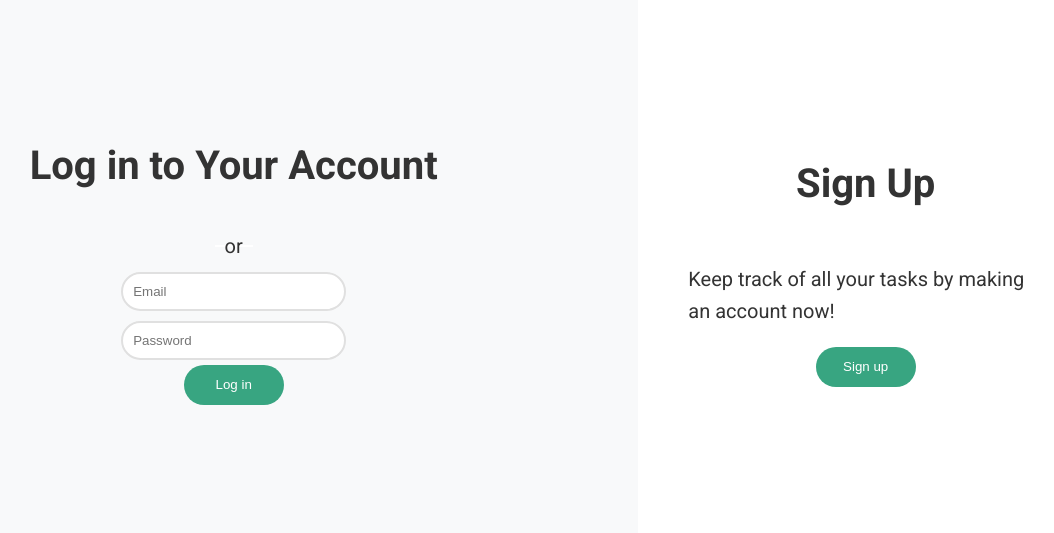
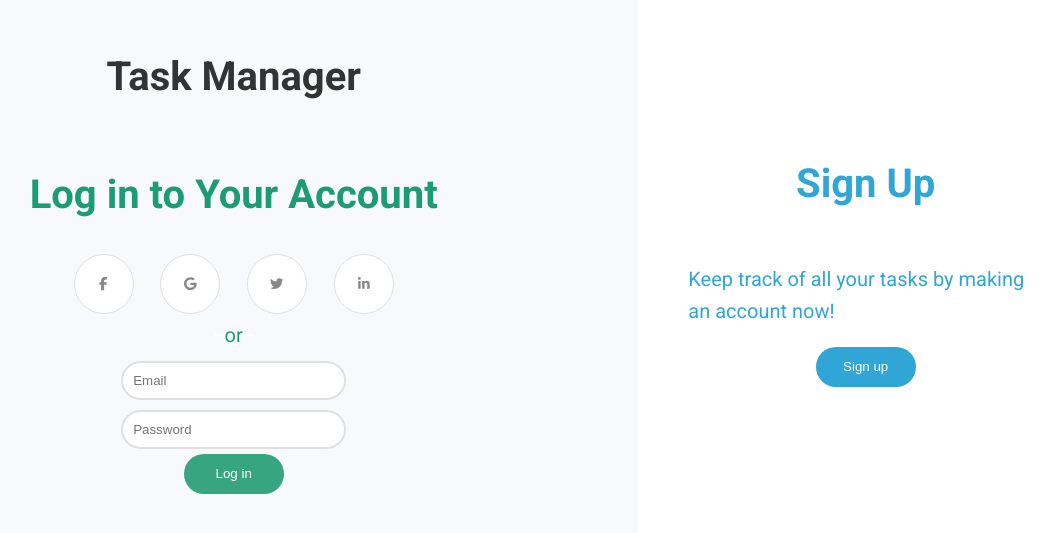
Before and after one commit to wrightybnature/Task-Manager-Prototype, a React (Create React App) app: page / in a window 1280 px wide. Shown: the part 147-680 px from the top of the page, without its empty margins (179-1233 px from the left). Built offline with nearby package versions, Linux system fonts and the light colour scheme.

Commit message:
Changed the css for the LoginSignUp page because the log in section looked too similar to the sign up section.

```diff
--- a/src/LoginSignUpPage.css
+++ b/src/LoginSignUpPage.css
@@ -40,3 +40,24 @@
   flex: 1;
   border-bottom: 1px solid #ccc;
 }
+
+.submit-signup { /*Submit button at the bottom of the form*/
+  display: block;
+  width: 100px;
+  height: 40px;
+  background-color: #30a6d6;
+  border: none;
+  cursor: pointer;
+  color: #ffffff;
+  border-radius: 25px;
+  margin-bottom: 10px;
+  transition: background-color 0.2s;
+  text-align: center;
+  margin-left: auto;
+  margin-right: auto;
+  transition: background-color 0.2s;
+}
+
+.submit-signup:hover{
+  background-color: #30a7d6c5;
+}
--- a/src/LoginSignUpPage.js
+++ b/src/LoginSignUpPage.js
@@ -1,5 +1,13 @@
 import React from 'react';
 import './LoginSignUpPage.css';
+import './SignUpPage.css';
+import {
+  faFacebookF,
+  faTwitter,
+  faGoogle,
+  faLinkedinIn,
+} from '@fortawesome/free-brands-svg-icons';
+import { FontAwesomeIcon } from '@fortawesome/react-fontawesome';
 
 function LoginSignUpPage() {
   const handleLogin = (e) => {
@@ -21,12 +29,26 @@ function LoginSignUpPage() {
   return (
     <div className="login-signup-container">
       <div className="login-container">
-        <h1>Log in to Your Account</h1>
+        <div className="g-darkest">
+          <h1>Task Manager</h1>
+        </div>
+        <h1 className="g-dark">Log in to Your Account</h1>
         <div className="social-buttons">
-          {/* Add the social media login buttons here */}
+          <button className="social-btn facebook-btn">
+          <FontAwesomeIcon icon={faFacebookF} />
+        </button>
+        <button className="social-btn google-btn">
+          <FontAwesomeIcon icon={faGoogle} />
+        </button>
+        <button className="social-btn twitter-btn">
+          <FontAwesomeIcon icon={faTwitter} />
+        </button>
+        <button className="social-btn linkedin-btn">
+          <FontAwesomeIcon icon={faLinkedinIn} />
+        </button>
         </div>
         <div className="divider">
-          <span>or</span>
+          <span className="g-dark">or</span>
         </div>
         <form onSubmit={handleLogin}>
           <input type="email" name="email" placeholder="Email" required />
@@ -35,9 +57,9 @@ function LoginSignUpPage() {
         </form>
       </div>
       <div className="signup-container">
-        <h1>Sign Up</h1>
-        <p>Keep track of all your tasks by making an account now!</p>
-        <button className="submit" onClick={() => window.location.href = '/signup'}>Sign up</button>
+        <h1 className="blue">Sign Up</h1>
+        <p className="blue">Keep track of all your tasks by making an account now!</p>
+        <button className="submit-signup" onClick={() => window.location.href = '/signup'}>Sign up</button>
 
       </div>
     </div>
```
